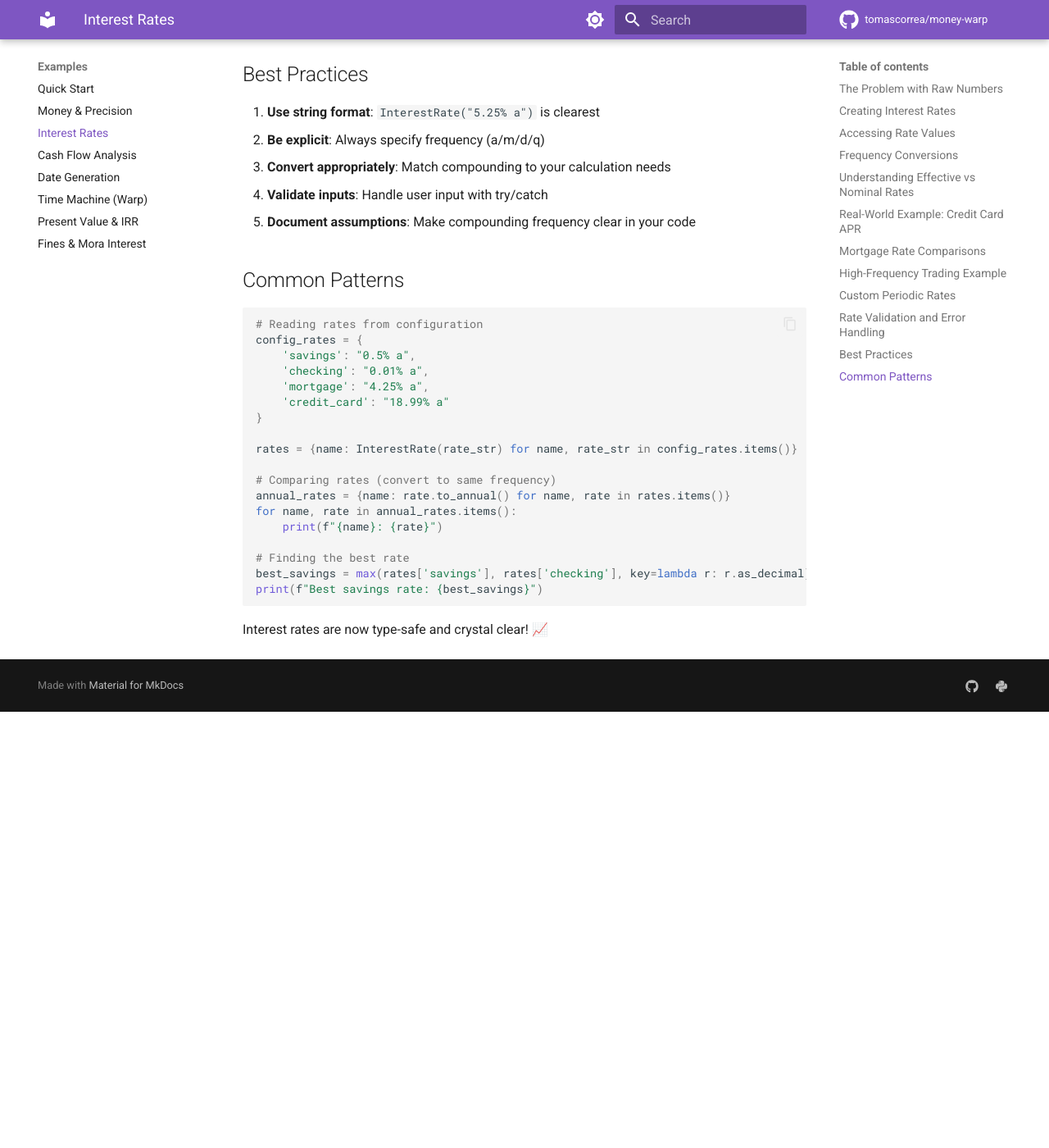
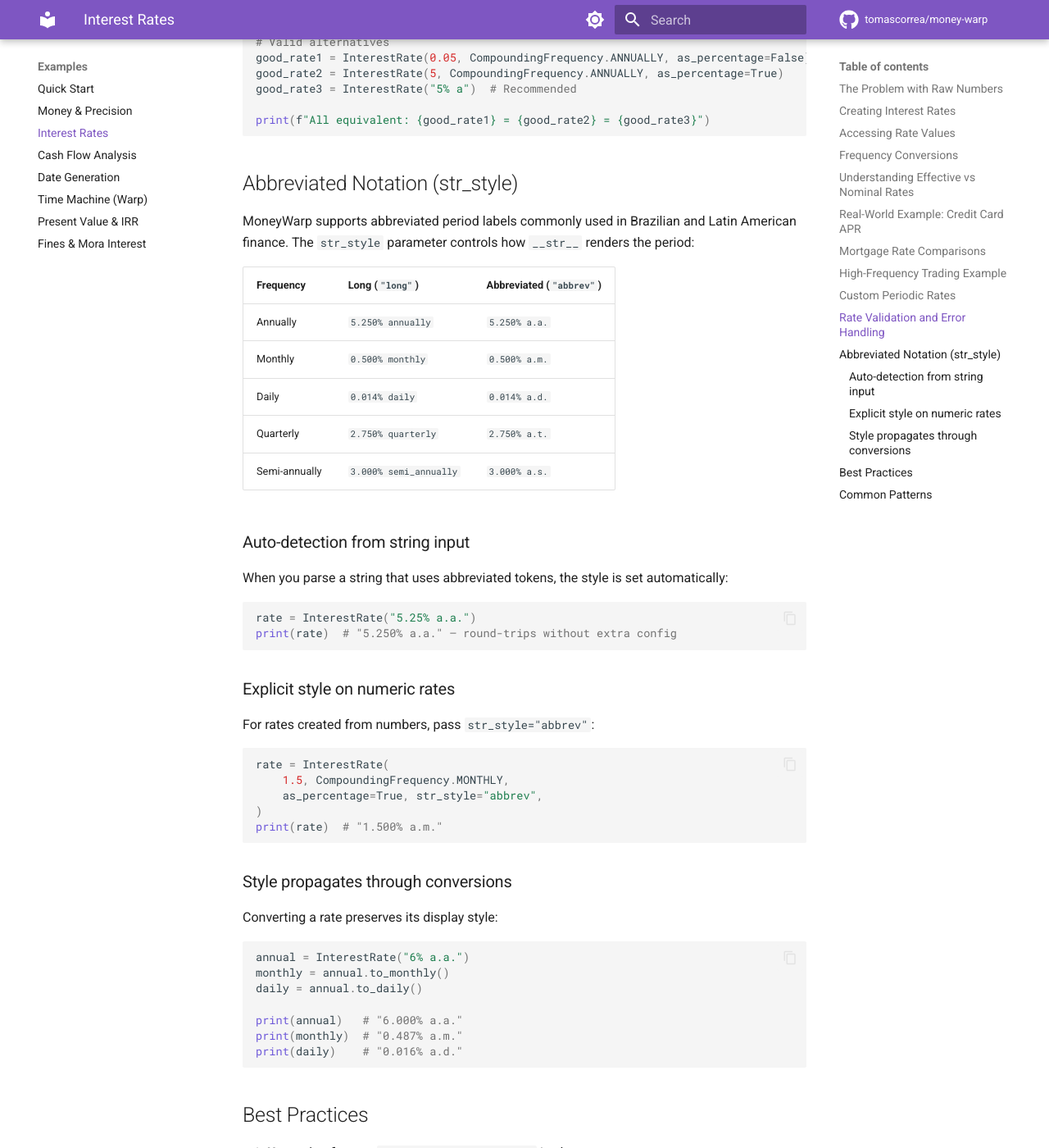
Before and after one commit to tomascorrea/money-warp, an MkDocs documentation site: the page built from docs/examples/interest_rates.md, in a window 1280 px wide and 1400 px high, scrolled down 6741 px. Shown: the whole window at 82% size. Built offline with MkDocs 1.6.1 and Material for MkDocs 9.7.7, drawn with Linux system fonts in a browser that asks for light colours; comment, search, counter and statistics services are not loaded; before the commit the page ends 7609 px from its top, so only the background shows below that; some of the changed text lies outside the part shown.

Commit message:
feat: enhance InterestRate class with abbreviated notation support
- Added support for abbreviated notation in the InterestRate class, accommodating Brazilian and Latin American conventions (e.g., "5.25% a.a.", "0.5% a.m.").
- Updated string parsing to recognize both long and abbreviated formats, automatically setting the display style based on input.
- Introduced a `str_style` parameter to control output format, allowing for explicit specification of long or abbreviated styles.
- Enhanced documentation and examples to illustrate the new notation and its usage.
- Expanded tests to validate parsing, style propagation, and conversion behaviors for both long and abbreviated formats.

````diff
--- a/docs/examples/interest_rates.md
+++ b/docs/examples/interest_rates.md
@@ -35,6 +35,13 @@ quarterly = InterestRate("1.3125% q")   # 1.3125% quarterly
 # Long form strings
 annual_long = InterestRate("5.25% annual")
 monthly_long = InterestRate("0.4375% monthly")
+
+# Abbreviated notation (Brazilian/LatAm convention)
+annual_abbrev = InterestRate("5.25% a.a.")    # ao ano
+monthly_abbrev = InterestRate("0.4375% a.m.") # ao mês
+daily_abbrev = InterestRate("0.0144% a.d.")   # ao dia
+quarterly_abbrev = InterestRate("2.75% a.t.")  # ao trimestre
+semi_annual_abbrev = InterestRate("3% a.s.")   # ao semestre
 
 # Decimal format (explicit)
 decimal_annual = InterestRate("0.0525 a")     # 5.25% as decimal
@@ -333,13 +340,61 @@ good_rate3 = InterestRate("5% a")  # Recommended
 print(f"All equivalent: {good_rate1} = {good_rate2} = {good_rate3}")
 ```
 
+## Abbreviated Notation (str_style)
+
+MoneyWarp supports abbreviated period labels commonly used in Brazilian and Latin American finance. The `str_style` parameter controls how `__str__` renders the period:
+
+| Frequency | Long (`"long"`) | Abbreviated (`"abbrev"`) |
+|---|---|---|
+| Annually | `5.250% annually` | `5.250% a.a.` |
+| Monthly | `0.500% monthly` | `0.500% a.m.` |
+| Daily | `0.014% daily` | `0.014% a.d.` |
+| Quarterly | `2.750% quarterly` | `2.750% a.t.` |
+| Semi-annually | `3.000% semi_annually` | `3.000% a.s.` |
+
+### Auto-detection from string input
+
+When you parse a string that uses abbreviated tokens, the style is set automatically:
+
+```python
+rate = InterestRate("5.25% a.a.")
+print(rate)  # "5.250% a.a." — round-trips without extra config
+```
+
+### Explicit style on numeric rates
+
+For rates created from numbers, pass `str_style="abbrev"`:
+
+```python
+rate = InterestRate(
+    1.5, CompoundingFrequency.MONTHLY,
+    as_percentage=True, str_style="abbrev",
+)
+print(rate)  # "1.500% a.m."
+```
+
+### Style propagates through conversions
+
+Converting a rate preserves its display style:
+
+```python
+annual = InterestRate("6% a.a.")
+monthly = annual.to_monthly()
+daily = annual.to_daily()
+
+print(annual)   # "6.000% a.a."
+print(monthly)  # "0.487% a.m."
+print(daily)    # "0.016% a.d."
+```
+
 ## Best Practices
 
 1. **Use string format**: `InterestRate("5.25% a")` is clearest
-2. **Be explicit**: Always specify frequency (a/m/d/q)
+2. **Be explicit**: Always specify frequency (a/m/d/q/s or a.a./a.m./a.d./a.t./a.s.)
 3. **Convert appropriately**: Match compounding to your calculation needs
 4. **Validate inputs**: Handle user input with try/catch
 5. **Document assumptions**: Make compounding frequency clear in your code
+6. **Use abbreviated notation** when integrating with Brazilian/LatAm financial systems
 
 ## Common Patterns
 
````
Also changed, not shown: README.md (+10 -1 lines), docs/index.md (+1 -1 lines), knowledge/architecture.md (+1 -1 lines), 2 other files.
